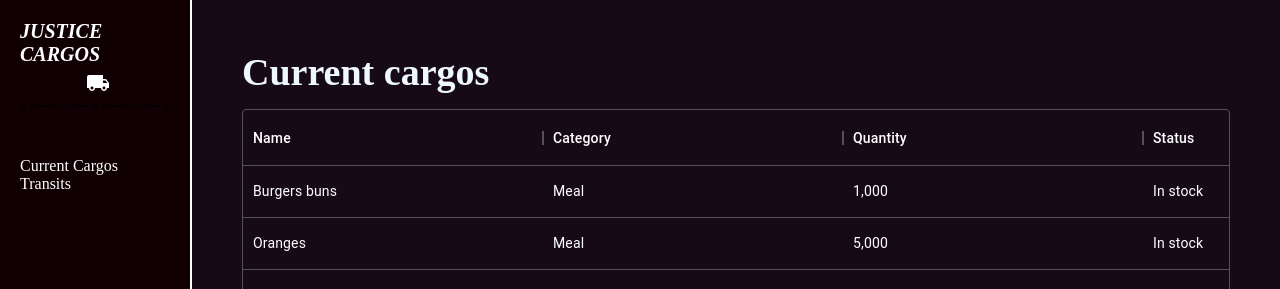
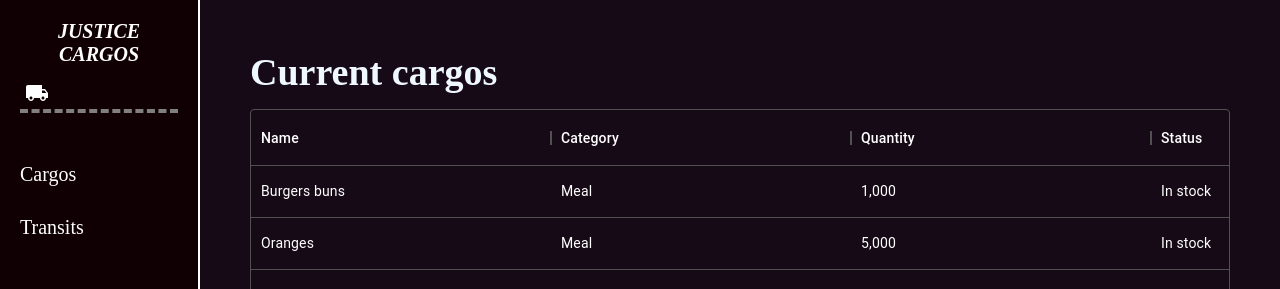
Before and after one commit to mickeysss/cargos-ts-react-redux-material-ui, a React (Create React App) app: page / in a window 1280 px wide. Shown: the top 289 px of the page. Built offline with nearby package versions, Linux system fonts and the light colour scheme.

Commit message:
changed styles

```diff
--- /dev/null
+++ b/src/components/Modals/styles.modules.scss
@@ -0,0 +1,3 @@
+.inputField{
+  margin-bottom: 50px;
+}
--- a/src/components/Sidebar/index.tsx
+++ b/src/components/Sidebar/index.tsx
@@ -13,12 +13,12 @@ const Sidebar = () => {
             </div>
 
             <ul className={styles.navbar}>
-                <li>
+                <li className={styles.navItem}>
                     <NavLink to="/">
-                        <span>Current Cargos</span>
+                        <span>Cargos</span>
                     </NavLink>
                 </li>
-                <li>
+                <li className={styles.navItem}>
                     <NavLink to="/transits">
                         <span>Transits</span>
                     </NavLink>
--- a/src/components/Sidebar/styles.module.scss
+++ b/src/components/Sidebar/styles.module.scss
@@ -3,14 +3,16 @@
   background: #100003;
   height: 100vh;
   width: 15vw;
+  min-width: 200px;
   padding: 20px;
   border-right: 2px solid white;
 
   h1{
+    text-align: center;
     text-transform: uppercase;
     font-size: 20px;
     font-style: italic;
-    margin-bottom: 5px;
+    margin-bottom: 15px;
   }
 }
 
@@ -33,13 +35,18 @@
 }
 
 .logoContainer{
-  display: flex;
-  flex-direction: column;
   align-items: center;
-  flex-wrap: wrap;
-  padding-bottom: 10px;
-  border-bottom: 2px dashed black;
+  border-bottom: 4px dashed grey;
   :nth-child(2){
     margin-left: 5px;
   }
 }
+.navbar{
+  :nth-child(1){
+    margin-bottom: 30px;
+  }
+}
+.navItem{
+  font-size: 20px;
+
+}
```
Also changed, not shown: src/components/Tables/CargoTable/styles.modules.scss (added).
